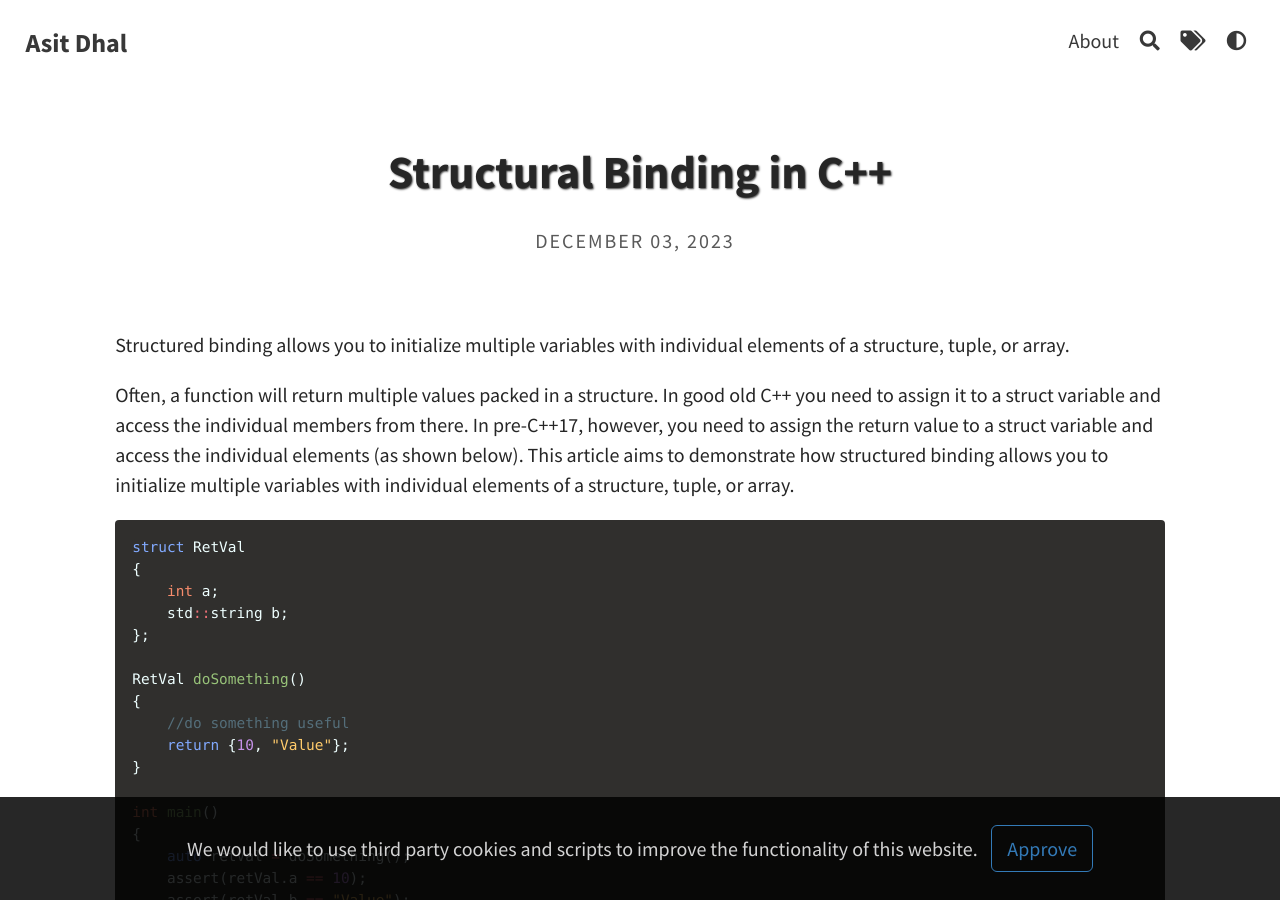
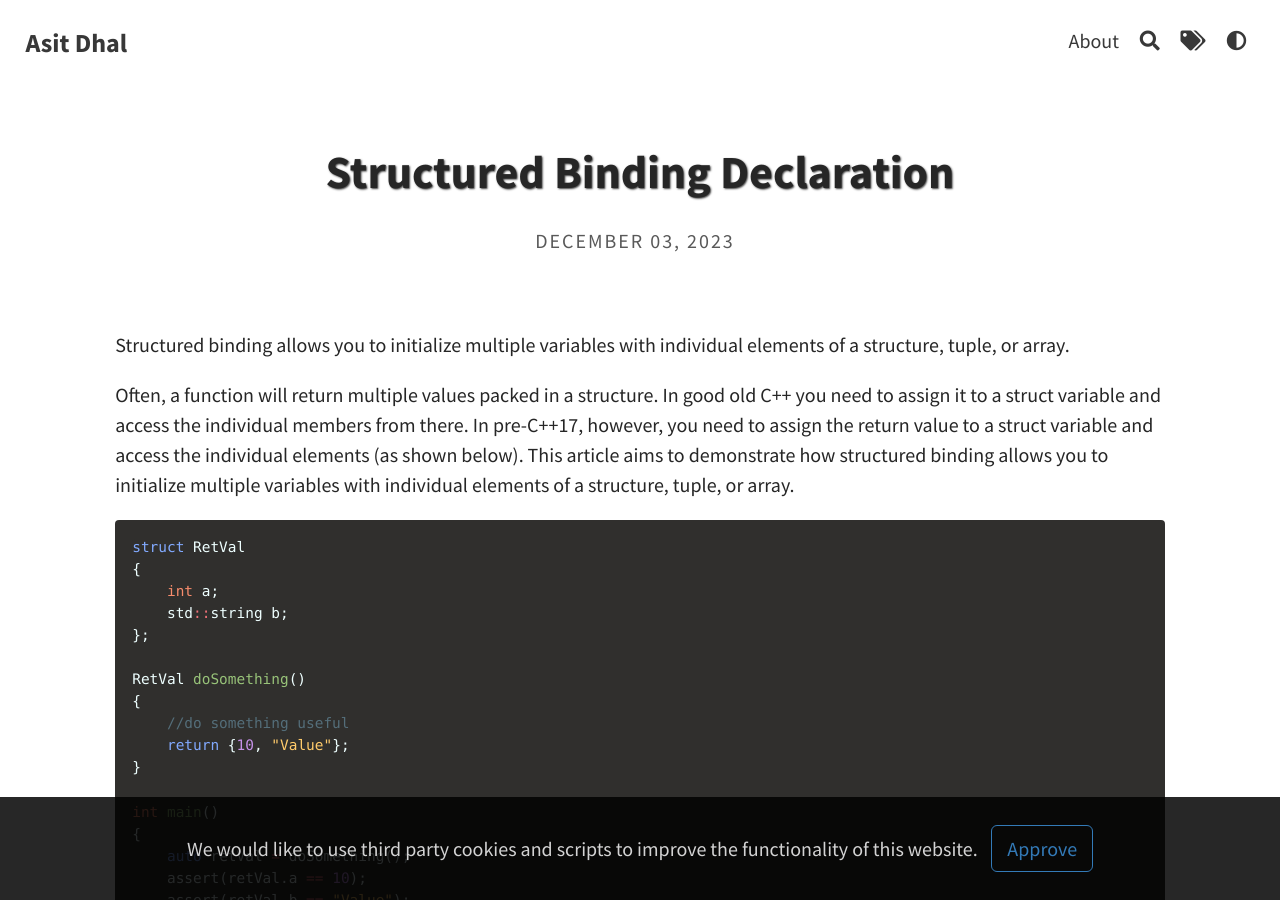
Before and after one commit to asit-dhal/asit-dhal.github.io, a Jekyll site: the page built from _posts/2023-12-03-Structured-binding-declaration.md, in a window 1280 px wide and 900 px high. Built offline with Jekyll 4.4.1, drawn with Linux system fonts in a browser that asks for light colours.

Commit message:
Improve title

```diff
--- a/_posts/2023-12-03-Structured-Binding.md
+++ b/_posts/2023-12-03-Structured-binding-declaration.md
@@ -1,7 +1,7 @@
 ---
 layout: post
-title: Structural Binding in C++
-tags: [Cpp17, BackToBasics]
+title: Structured Binding Declaration
+tags: [Cpp, BackToBasics]
 ---
 Structured binding allows you to initialize multiple variables with individual elements of a structure, tuple, or array.
 
```
